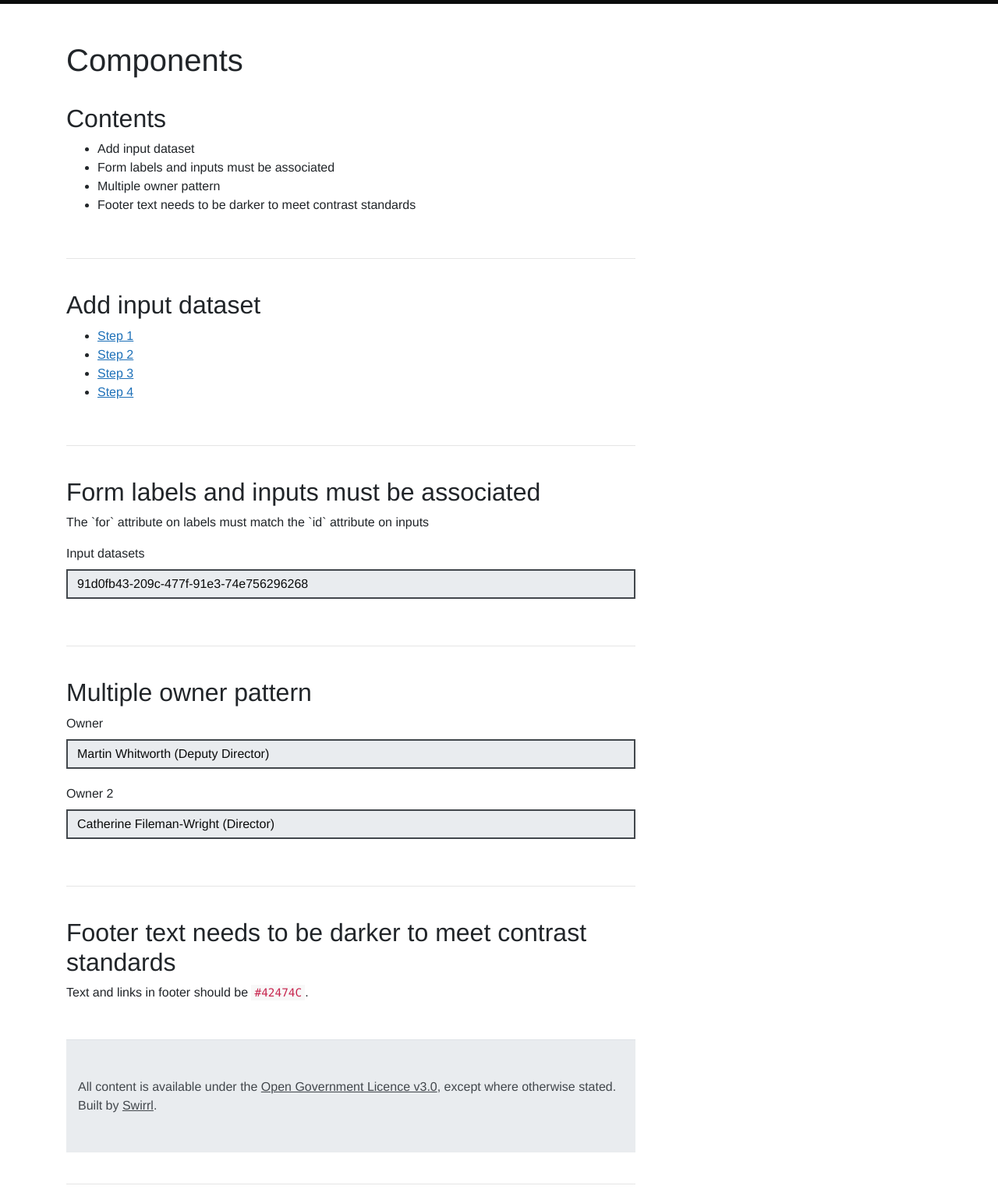
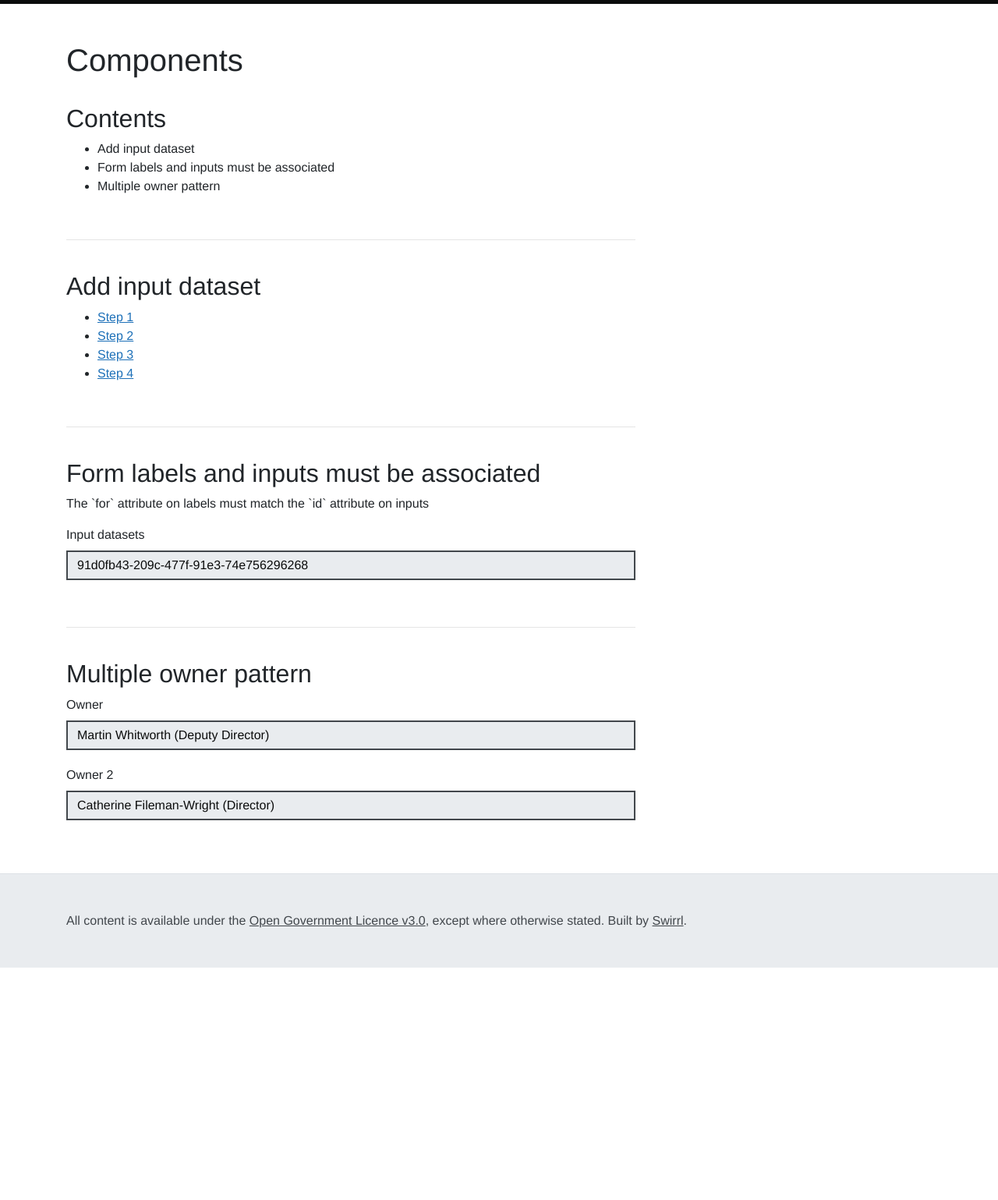
Before and after one commit to Swirrl/dfm, an Eleventy site: page wireframes/components/index.html in a window 1280 px wide. Shown: the part 61-1600 px from the top of the page at 78% size. After the commit the page ends 1302 px from the top, so only its background shows below. Built offline with nearby package versions, Linux system fonts and the light colour scheme; Eleventy itself is replaced by a stand-in of ours; files that its build step writes are made by us from their sources.

Commit message:
Remove out of date info #43

```diff
--- a/wireframes/components/index.html
+++ b/wireframes/components/index.html
@@ -16,8 +16,6 @@ title: Components
                     <li>Add input dataset</li>
                     <li>Form labels and inputs must be associated</li>
                     <li>Multiple owner pattern</li>
-                    <li>Footer text needs to be darker to meet contrast standards</li>
-
                 </ul>
                 <br>
                 <hr>
@@ -52,15 +50,6 @@ title: Components
                     <label class="form-label" for="owner-2">Owner 2</label>
                     <input class="form-control" id="owner-2" name="catherine-fileman-wright" readonly="" type="text" value="Catherine Fileman-Wright (Director)">
                 </div>
-                <br>
-                <hr>
-                <br>
-                <h2>Footer text needs to be darker to meet contrast standards</h2>
-                <p>Text and links in footer should be <code>{{ tokens.textSecondary }}</code>.</p>
-                {% include footer.html %}
-                <br>
-                <hr>
-                <br>
 
             </div>
         </div>
```
